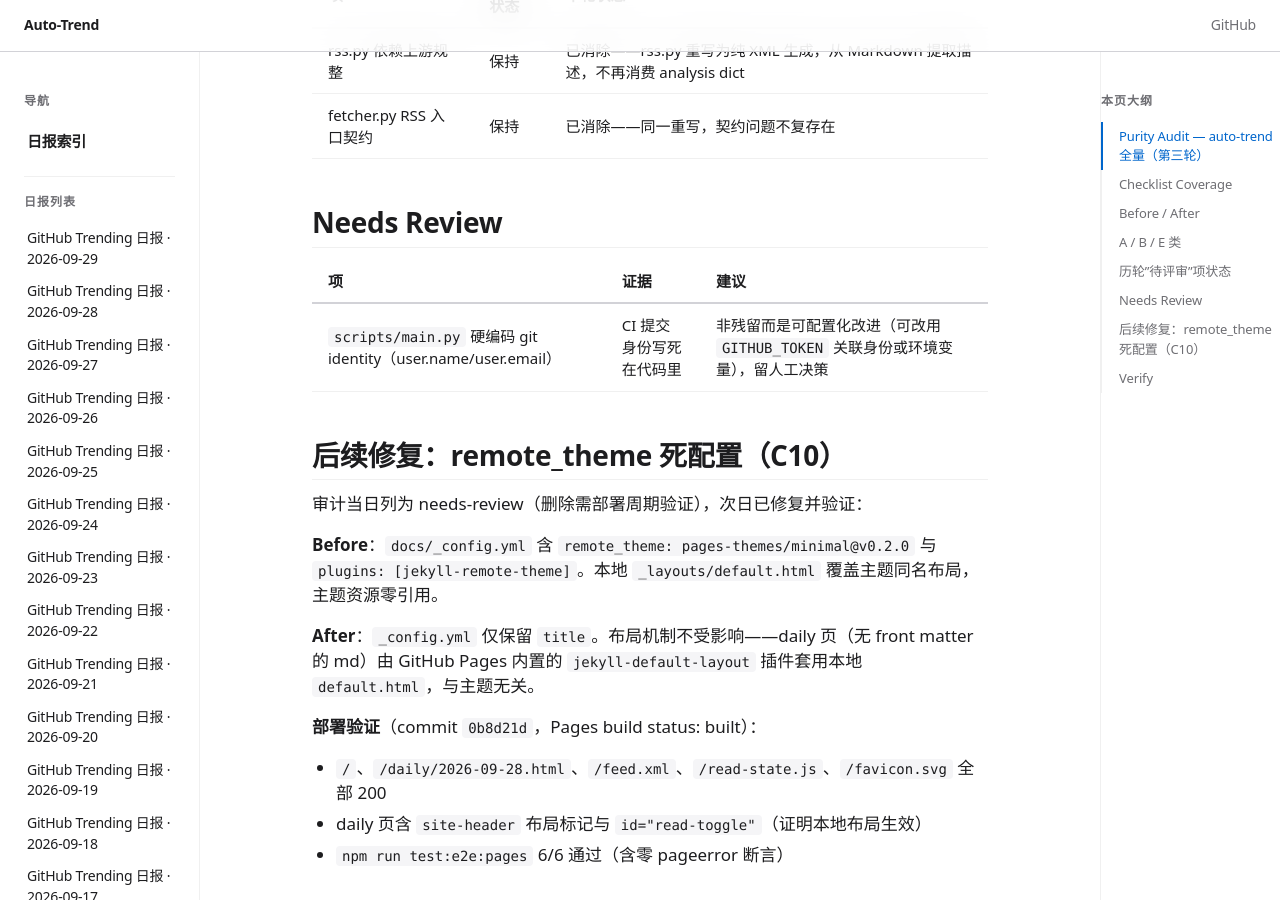
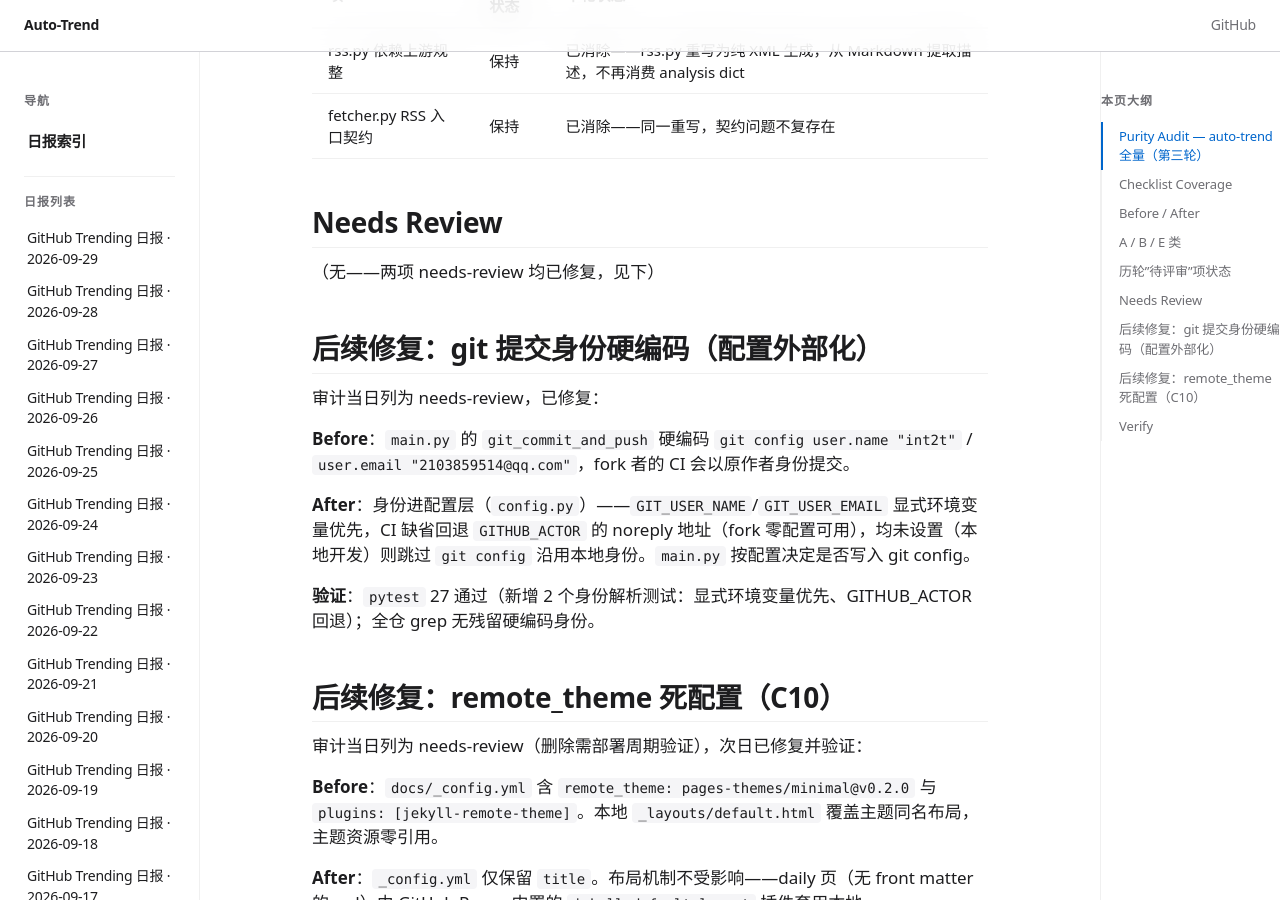
Before and after one commit to int2t05/auto-trend, a Jekyll site: the page built from docs/audit/2026-09-28-purity.md, in a window 1280 px wide and 900 px high, scrolled down 2381 px. Built offline with Jekyll 4.4.1, drawn with Linux system fonts in a browser that asks for light colours; our own code applies the rules of GitHub Pages for plain Markdown files.

Commit message:
refactor: git 提交身份外部化为配置，CI 回退 GITHUB_ACTOR
Co-Authored-By: Claude Opus 4.6 <noreply@anthropic.com>

```diff
--- a/docs/audit/2026-09-28-purity.md
+++ b/docs/audit/2026-09-28-purity.md
@@ -47,9 +47,17 @@ grep 扫描无 finding：
 
 ## Needs Review
 
-| 项 | 证据 | 建议 |
-|---|---|---|
-| `scripts/main.py` 硬编码 git identity（user.name/user.email） | CI 提交身份写死在代码里 | 非残留而是可配置化改进（可改用 `GITHUB_TOKEN` 关联身份或环境变量），留人工决策 |
+（无——两项 needs-review 均已修复，见下）
+
+## 后续修复：git 提交身份硬编码（配置外部化）
+
+审计当日列为 needs-review，已修复：
+
+**Before**：`main.py` 的 `git_commit_and_push` 硬编码 `git config user.name "int2t"` / `user.email "2103859514@qq.com"`，fork 者的 CI 会以原作者身份提交。
+
+**After**：身份进配置层（`config.py`）——`GIT_USER_NAME`/`GIT_USER_EMAIL` 显式环境变量优先，CI 缺省回退 `GITHUB_ACTOR` 的 noreply 地址（fork 零配置可用），均未设置（本地开发）则跳过 `git config` 沿用本地身份。`main.py` 按配置决定是否写入 git config。
+
+**验证**：`pytest` 27 通过（新增 2 个身份解析测试：显式环境变量优先、GITHUB_ACTOR 回退）；全仓 grep 无残留硬编码身份。
 
 ## 后续修复：remote_theme 死配置（C10）
 
```
Also changed, not shown: docs/TECH.md (+8 -5 lines), scripts/config.py (+7 -0 lines), scripts/main.py (+11 -9 lines), tests/test_config.py (+28 -0 lines), README.md, README_CN.md.
